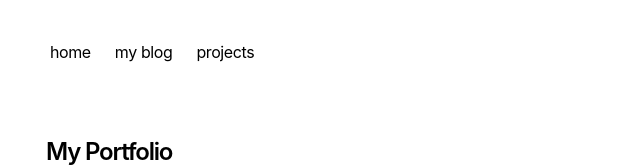
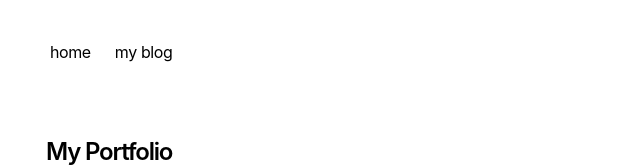
Before and after one commit to techLii/my-portfolio-site, a Next.js app: page / in a window 1280 px wide. Shown: the top 167 px of the page, without its empty margins (306-946 px from the left). Built offline with nearby package versions, Linux system fonts and the light colour scheme.

Commit message:
Update nav.tsx

```diff
--- a/app/components/nav.tsx
+++ b/app/components/nav.tsx
@@ -6,9 +6,6 @@ const navItems = {
   },
   '/blog': {
     name: 'my blog',
-  },
-  '/projects': {
-    name: 'projects',
   },
 }
 
```
